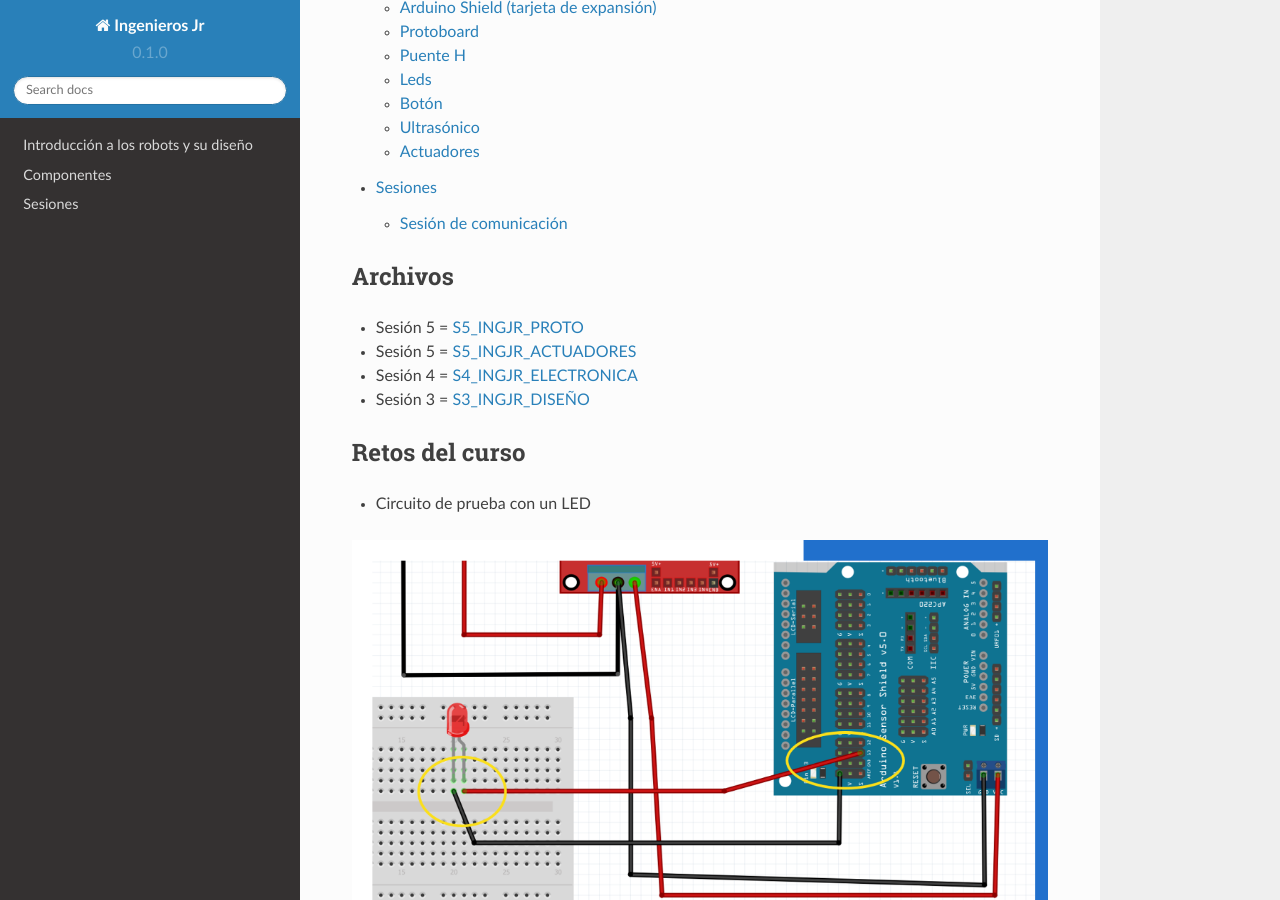
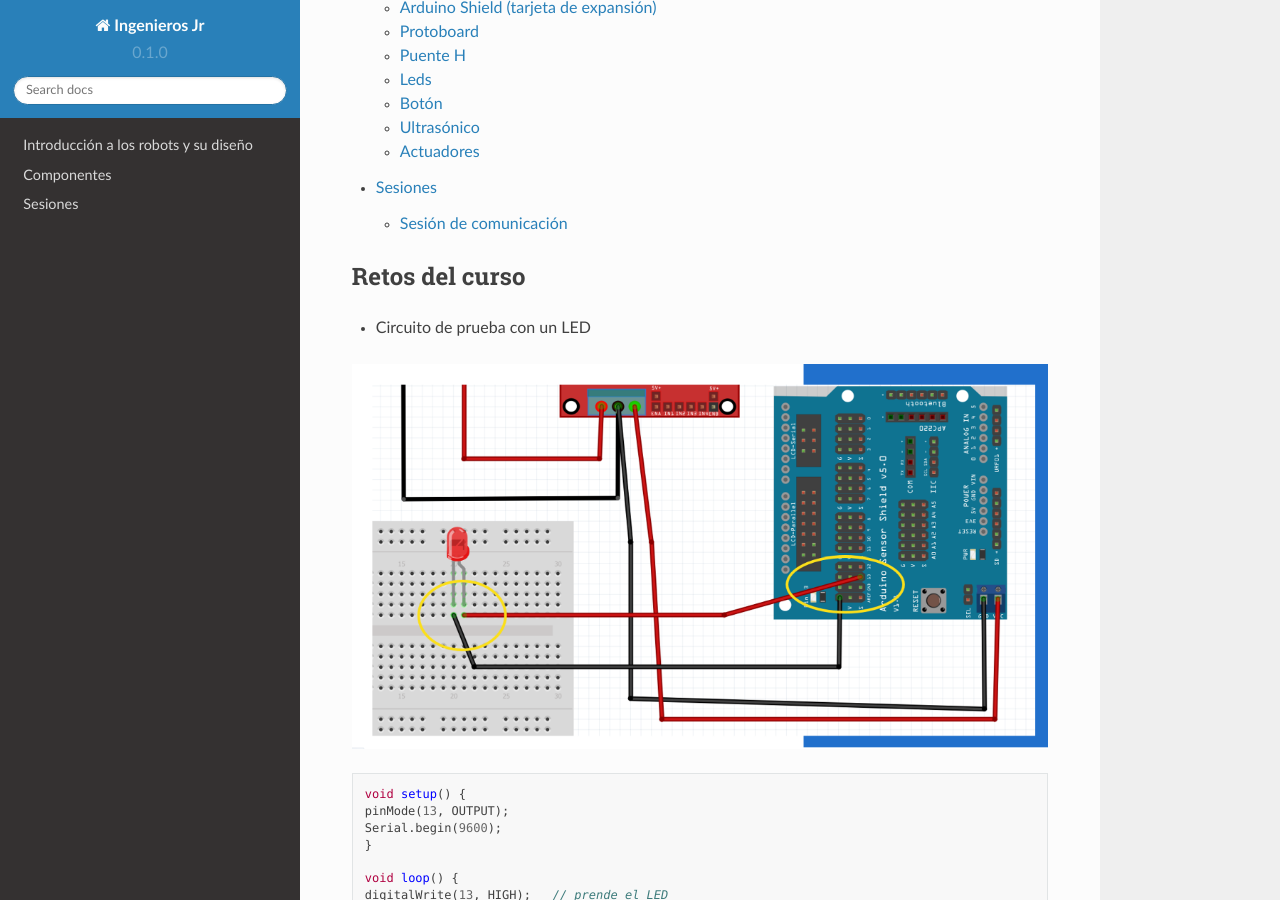
Before and after one commit to Gagis00/Ingenieros-JR, a Sphinx documentation site: the page built from docs/source/index.rst, in a window 1280 px wide and 900 px high, scrolled down 717 px. Built offline with Sphinx 7.4.7 and the Read the Docs theme 2.0.0, drawn with Linux system fonts in a browser that asks for light colours.

Commit message:
Update index.rst

```diff
--- a/docs/source/index.rst
+++ b/docs/source/index.rst
@@ -23,17 +23,6 @@ Contenidos
    Introducción a los robots y su diseño
    componentes
    sesiones
-
-Archivos
----------
-
-- Sesión 5 = `S5_INGJR_PROTO <archivos/S5_INGJR_PROTO.pdf>`_
-
-- Sesión 5 = `S5_INGJR_ACTUADORES <archivos/S5_INGJR_ACTUADORES.pdf>`_
-
-- Sesión 4 = `S4_INGJR_ELECTRONICA <archivos/S4_INGJR_ELECTRONICA.pdf>`_
-
-- Sesión 3 = `S3_INGJR_DISEÑO <archivos/S3_INGJR_DISEÑO.pdf>`_
 
 Retos del curso
 -----------------
```
